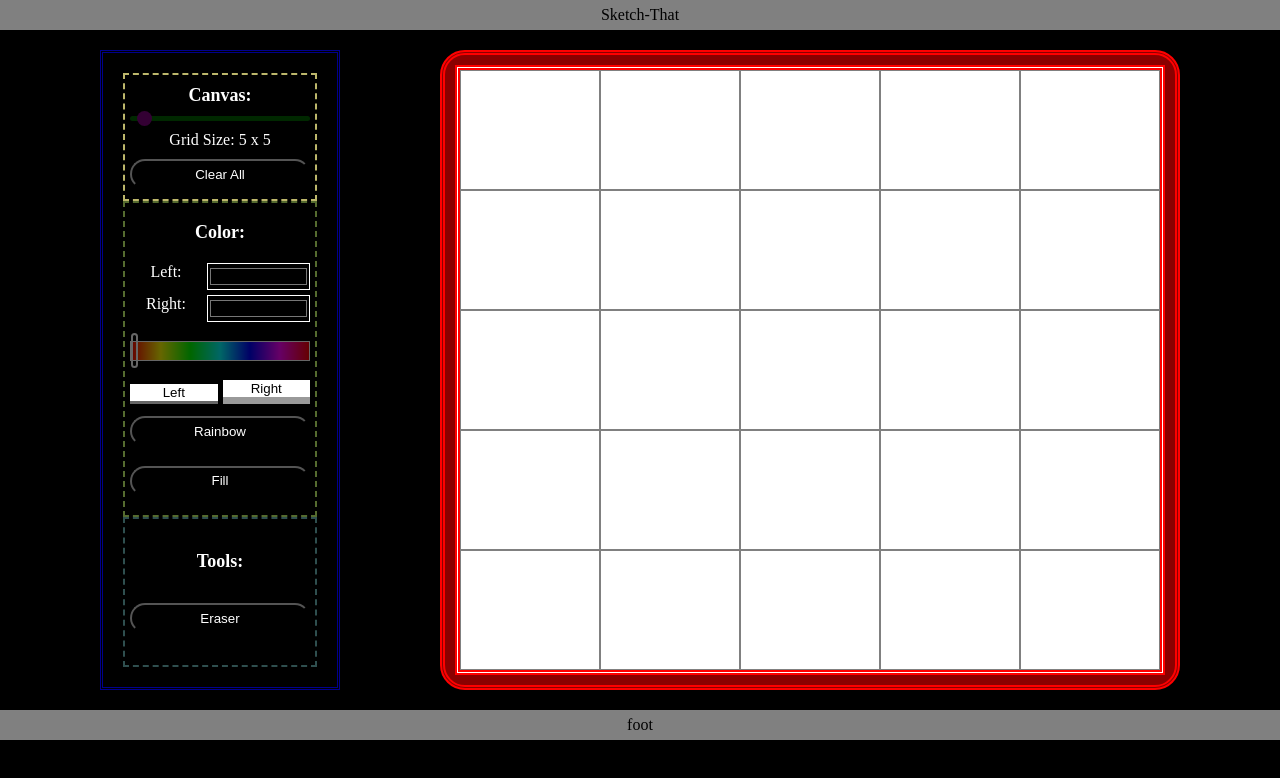
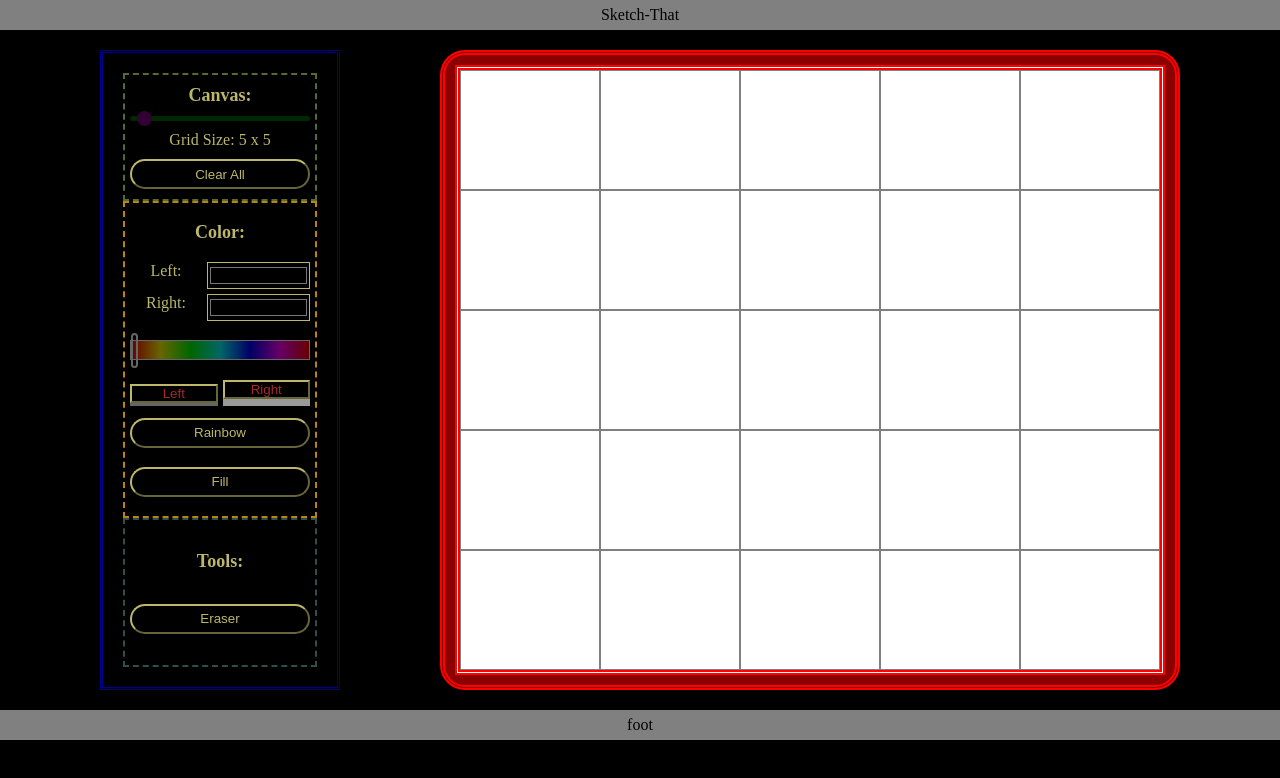
Before and after one commit to voidalgorthm/etch-a-sketch, a plain HTML site: page index.html in a window 1280 px wide. Drawn offline with Linux system fonts and the light colour scheme.

Commit message:
style: fix colors of panels

```diff
--- a/style.css
+++ b/style.css
@@ -4,7 +4,8 @@
 
 * {
   background-color: black;
-  color: white;
+  color: darkkhaki;
+  border-color: darkkhaki;
   margin: 0;
   padding: 0;
   box-sizing: border-box;
@@ -99,11 +100,11 @@ header, footer {
 }
 
 .control#canvas {
-  border: 2px dashed darkkhaki;
+  border: 2px dashed darkolivegreen;
 }
 
 .control#color {
-  border: 2px dashed darkolivegreen;
+  border: 2px dashed darkgoldenrod;
   flex-grow: 2;
 }
 
@@ -126,7 +127,6 @@ header, footer {
 }
 
 .picker {
-  border: 1px solid white;
   flex-grow: 2;
 }
 
@@ -139,9 +139,7 @@ header, footer {
 }
 
 .selector {
-  color: black;
-  background-color: white;
-  border: 1px solid white;
+  color: brown;
   box-shadow: 0 7px #999;
   cursor: pointer;
   width: 40%;
```
